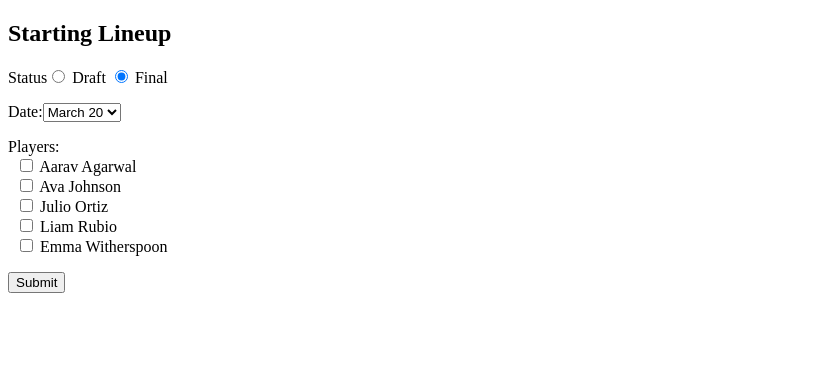
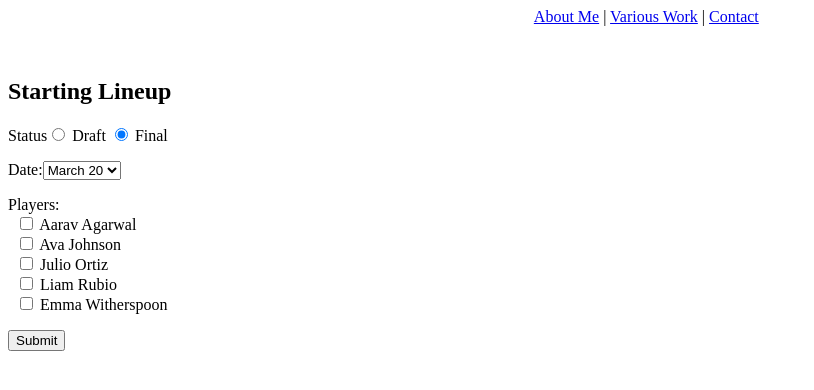
Before and after one commit to adangonzalezj/HappyBirthdayMessage, a plain HTML site: page index.html in a window 1280 px wide. Shown: the whole page, without its empty margins (0-814 px from the left). Drawn offline with Linux system fonts and the light colour scheme.

Commit message:
Update index.html

```diff
--- a/index.html
+++ b/index.html
@@ -3,6 +3,18 @@
 <head>
 <meta charset="utf-8">
 <title>Starting Lineup</title>
+   <style>
+    .header{
+    text-align: center;
+    width: 101%;
+    height: 50px;
+    bottom: 0;
+      }
+   </style>
+
+<header class="header">
+    <a href="portfolioAboutMe.html">About Me</a> | <a href="PortfolioSamples.html">Various Work</a> | <a href="#">Contact</a>
+</header>
 <body>
    <h2>Starting Lineup</h2>
 <form id="Lineup" method="Post" action="https://wp.zybooks.com/form-viewer.php">
```
